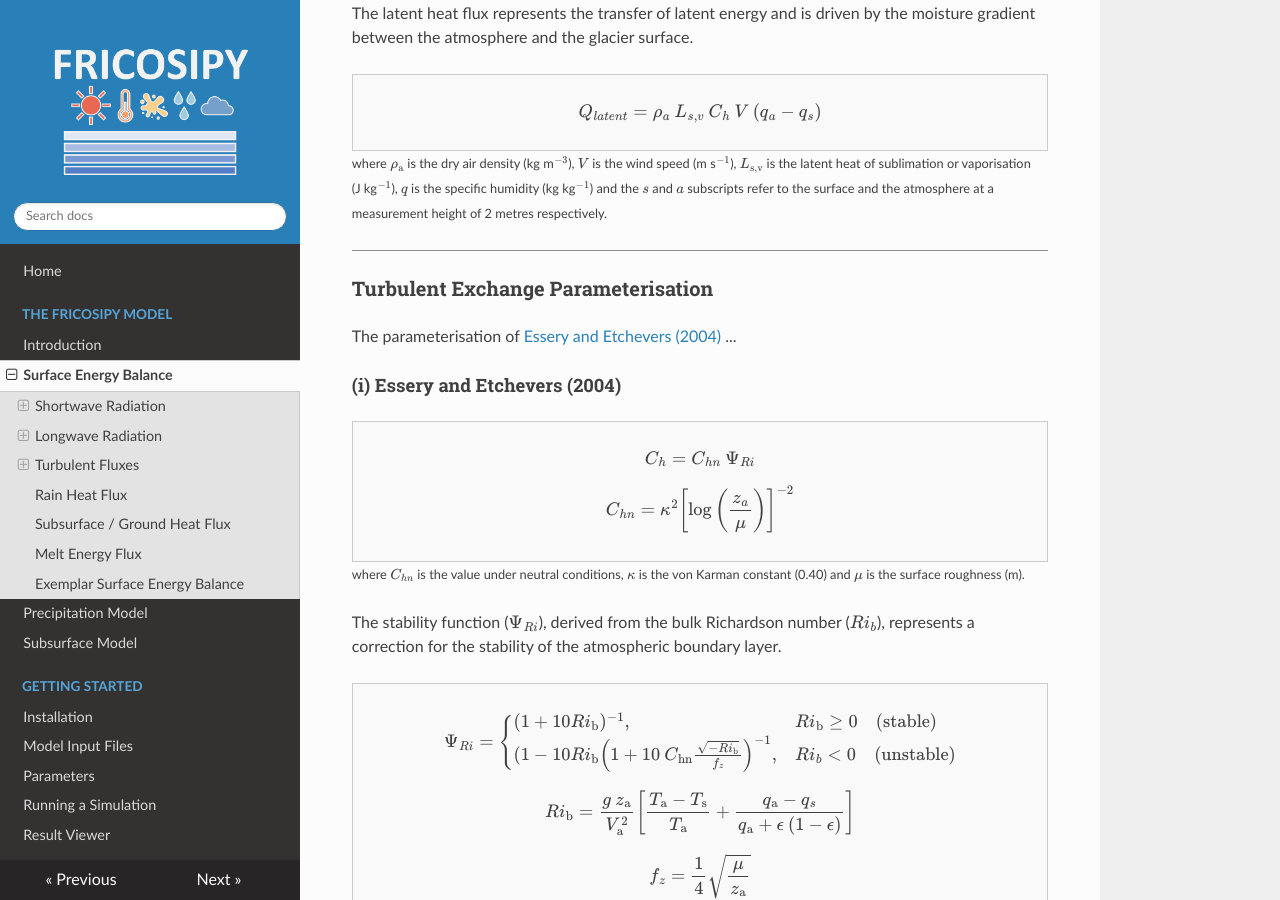
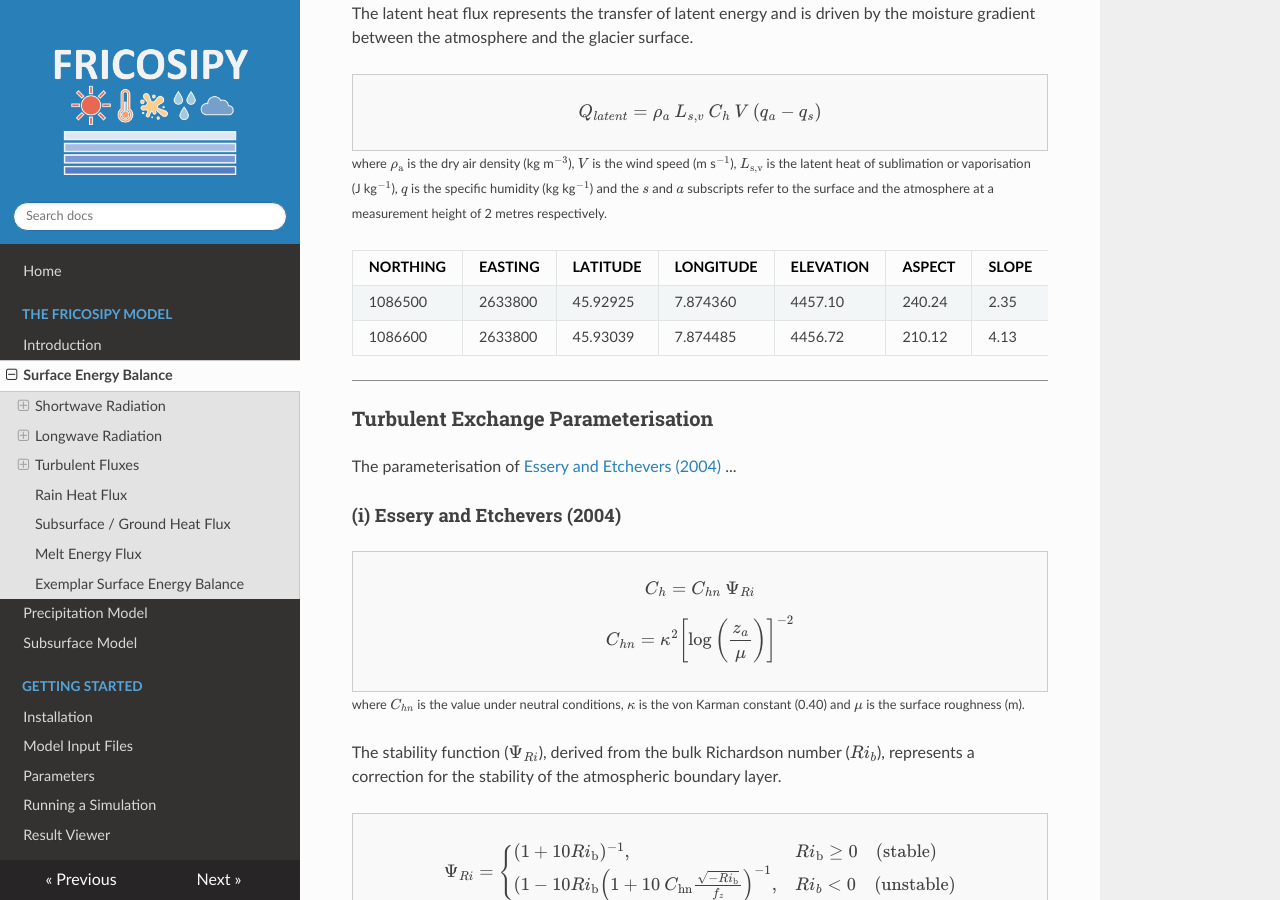
Before and after one commit to MarcusGastaldello/FRICOSIPY, an MkDocs documentation site: the page built from docs/surface_energy_balance.md, in a window 1280 px wide and 900 px high, scrolled down 4971 px. Built offline with MkDocs 1.6.1, drawn with Linux system fonts in a browser that asks for light colours; nearby versions of some CDN libraries.

Commit message:
Update surface_energy_balance.md

```diff
--- a/docs/surface_energy_balance.md
+++ b/docs/surface_energy_balance.md
@@ -197,6 +197,11 @@ $$
 </div>
 <small> where $\rho_\text{a}$ is the dry air density (kg m$^{-3}$), $V$ is the wind speed (m s$^{-1}$), $L_{\text{s,v}}$ is the latent heat of sublimation or vaporisation <br> (J kg$^{-1}$), $q$ is the specific humidity (kg kg$^{-1}$) and the $s$ and $a$ subscripts refer to the surface and the atmosphere at a measurement height of 2 metres respectively.</small>
 
+| NORTHING | EASTING | LATITUDE | LONGITUDE | ELEVATION | ASPECT | SLOPE | MASK |
+|-----------|----------|-----------|------------|------------|---------|--------|------|
+| 1086500 | 2633800 | 45.92925 | 7.874360 | 4457.10 | 240.24 | 2.35 | 1 |
+| 1086600 | 2633800 | 45.93039 | 7.874485 | 4456.72 | 210.12 | 4.13 | 1 |
+
 <hr style="height:1px; background-color:#8b8b8b; border:none;" />
 
 ### Turbulent Exchange Parameterisation
```
